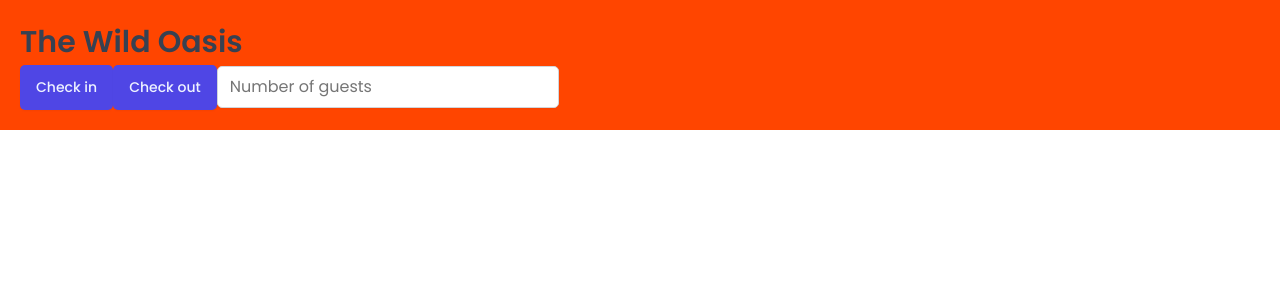
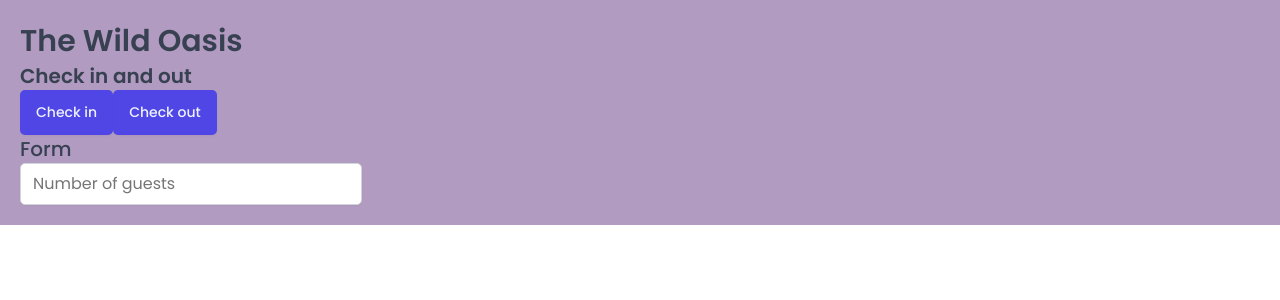
Before and after one commit to Elena-Cr/the-wild-oasis, a React (Vite) app: page / in a window 1280 px wide. Shown: the top 300 px of the page. Built offline with nearby package versions, Linux system fonts and the light colour scheme; a web font is replaced by a local one.

Commit message:
add props to the styled components and use the "css" function

```diff
--- a/src/App.jsx
+++ b/src/App.jsx
@@ -2,14 +2,10 @@ import styled from "styled-components";
 import GlobalStyles from "./styles/GlobalStyles";
 import Button from "./ui/Button";
 import Input from "./ui/Input";
-
-const H1 = styled.h1`
-  font-size: 30px;
-  font-weight: 600;
-`;
+import Heading from "./ui/Heading";
 
 const StyledApp = styled.div`
-  background-color: orangered;
+  background-color: #b29bc0;
   padding: 20px;
 `;
 
@@ -18,9 +14,11 @@ function App() {
     <>
       <GlobalStyles />
       <StyledApp>
-        <H1>The Wild Oasis</H1>
+        <Heading as="h1">The Wild Oasis</Heading>
+        <Heading as="h2">Check in and out</Heading>
         <Button>Check in</Button>
         <Button>Check out</Button>
+        <Heading as="h3">Form</Heading>
         <Input type="number" placeholder="Number of guests"></Input>
       </StyledApp>
     </>
--- /dev/null
+++ b/src/ui/Heading.jsx
@@ -0,0 +1,28 @@
+import styled, { css } from "styled-components";
+
+// const test = css`
+//   text-align: center;
+// `;
+
+const Heading = styled.h1`
+  ${(props) =>
+    props.as === "h1" &&
+    css`
+      font-size: 3rem;
+      font-weight: 600;
+    `}
+  ${(props) =>
+    props.as === "h2" &&
+    css`
+      font-size: 2rem;
+      font-weight: 600;
+    `}
+    ${(props) =>
+    props.as === "h3" &&
+    css`
+      font-size: 2rem;
+      font-weight: 500;
+    `}
+  line-height:1.4;
+`;
+export default Heading;
```
